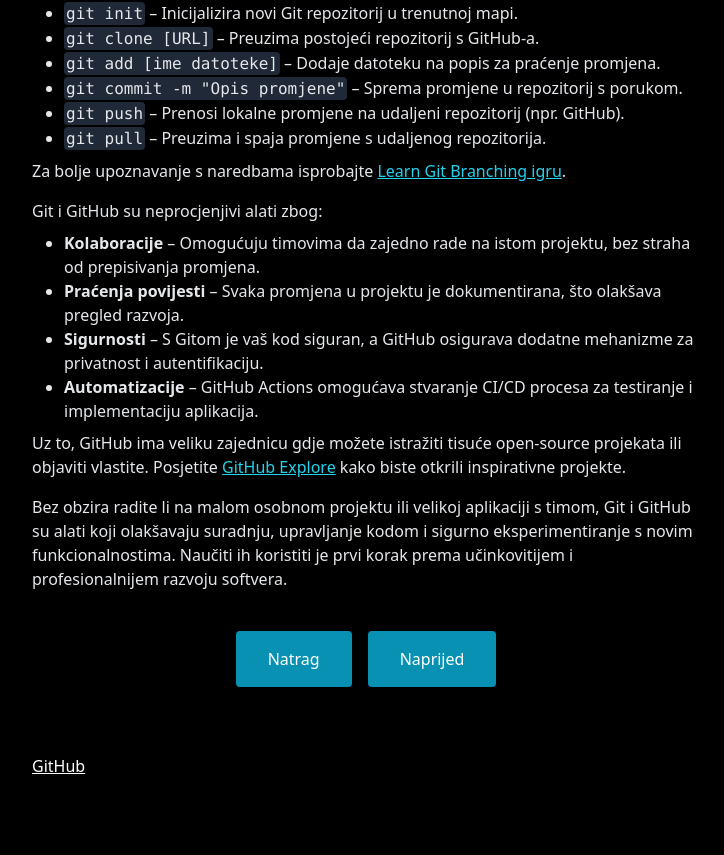
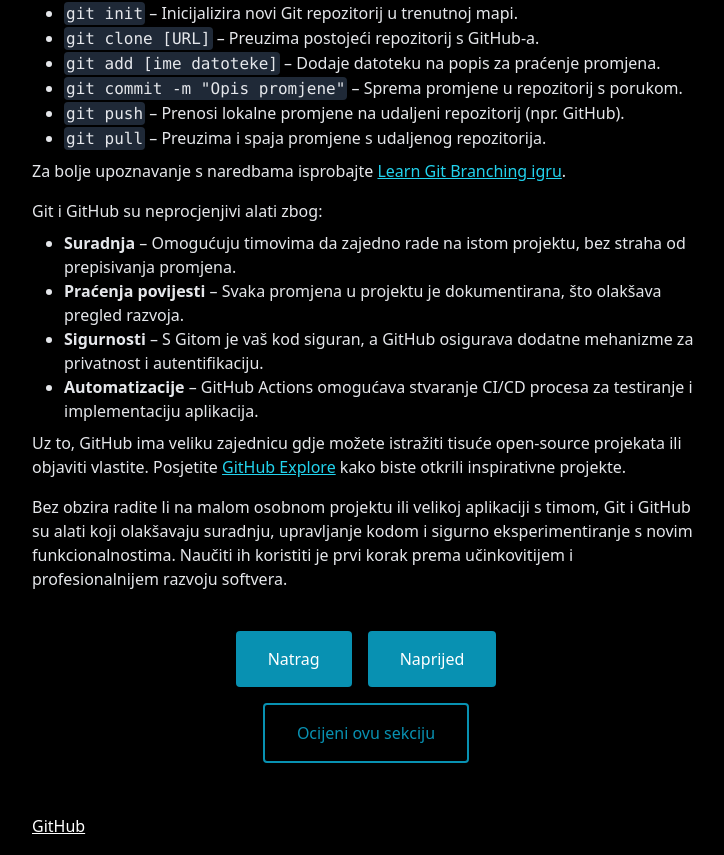
Before and after one commit to Ivo-Kovacevic/web-dev-101, a React (Vite) app: page /git-github in a window 1280 px wide. Shown: the part 977-1832 px from the top of the page, without its empty margins (274-998 px from the left). Before the commit the page ends 1772 px from the top, so only its background shows below. Built offline with nearby package versions, Linux system fonts and the light colour scheme.

Commit message:
add rate section button

```diff
--- a/src/assets/styles/output.css
+++ b/src/assets/styles/output.css
@@ -571,10 +571,6 @@ video {
   margin-top: 1rem;
 }
 
-.mt-6 {
-  margin-top: 1.5rem;
-}
-
 .inline {
   display: inline;
 }
@@ -611,8 +607,17 @@ video {
   border-radius: 0.25rem;
 }
 
+.border-2 {
+  border-width: 2px;
+}
+
 .border-b-2 {
   border-bottom-width: 2px;
+}
+
+.border-cyan-600 {
+  --tw-border-opacity: 1;
+  border-color: rgb(8 145 178 / var(--tw-border-opacity, 1));
 }
 
 .border-b-gray-200 {
@@ -685,6 +690,11 @@ video {
   color: rgb(255 255 255 / var(--tw-text-opacity, 1));
 }
 
+.text-cyan-600 {
+  --tw-text-opacity: 1;
+  color: rgb(8 145 178 / var(--tw-text-opacity, 1));
+}
+
 .no-underline {
   text-decoration-line: none;
 }
@@ -742,6 +752,11 @@ code {
   padding: 0.125rem;
 }
 
+.hover\:border-cyan-800:hover {
+  --tw-border-opacity: 1;
+  border-color: rgb(21 94 117 / var(--tw-border-opacity, 1));
+}
+
 .hover\:bg-cyan-800:hover {
   --tw-bg-opacity: 1;
   background-color: rgb(21 94 117 / var(--tw-bg-opacity, 1));
--- /dev/null
+++ b/src/components/RateSection.tsx
@@ -0,0 +1,12 @@
+export default function RateSection() {
+  return (
+    <a
+      href="https://docs.google.com/forms/d/e/1FAIpQLScP-C2cySNoD98WhH_Suq8afcM-2vYMY4QFBco7OGlIQte_Hg/viewform?usp=sf_link"
+      target="_blank"
+      rel="noopener noreferrer"
+      className="no-underline border-2 text-cyan-600 border-cyan-600 hover:bg-cyan-800 hover:border-cyan-800 px-8 py-4 hover:text-white rounded"
+    >
+      Ocijeni ovu sekciju
+    </a>
+  );
+}
--- a/src/routes/frontend-backend.tsx
+++ b/src/routes/frontend-backend.tsx
@@ -1,5 +1,6 @@
 import * as React from "react";
 import { createFileRoute, Link } from "@tanstack/react-router";
+import RateSection from "../components/RateSection";
 
 export const Route = createFileRoute("/frontend-backend")({
   component: RouteComponent,
@@ -116,7 +117,7 @@ function RouteComponent() {
           </li>
         </ul>
         <p>
-          Za detaljnije razumijevanje API-ja, pročitajte
+          Za detaljnije razumijevanje API-ja, pročitajte{" "}
           <a href="https://www.postman.com/api-platform/" target="_blank" rel="noopener noreferrer">
             Postman vodič za API-je
           </a>
@@ -154,6 +155,7 @@ function RouteComponent() {
           Naprijed
         </Link>
       </div>
+      <RateSection />
     </>
   );
 }
--- a/src/routes/git-github.tsx
+++ b/src/routes/git-github.tsx
@@ -1,6 +1,7 @@
 import * as React from "react";
 import { createFileRoute } from "@tanstack/react-router";
 import { Link } from "@tanstack/react-router";
+import RateSection from "../components/RateSection";
 
 export const Route = createFileRoute("/git-github")({
   component: RouteComponent,
@@ -59,7 +60,7 @@ function RouteComponent() {
         </p>
         <ul className="list-disc pl-8">
           <li>
-            <strong>Kolaboracije u timu</strong> – Više programera može raditi na istom projektu
+            <strong>Suradnja u timu</strong> – Više programera može raditi na istom projektu
             koristeći "pull requestove" i recenzije koda.
           </li>
           <li>
@@ -113,7 +114,7 @@ function RouteComponent() {
         <p>Git i GitHub su neprocjenjivi alati zbog:</p>
         <ul className="list-disc pl-8">
           <li>
-            <strong>Kolaboracije</strong> – Omogućuju timovima da zajedno rade na istom projektu,
+            <strong>Suradnja</strong> – Omogućuju timovima da zajedno rade na istom projektu,
             bez straha od prepisivanja promjena.
           </li>
           <li>
@@ -159,6 +160,7 @@ function RouteComponent() {
           Naprijed
         </Link>
       </div>
+      <RateSection />
     </>
   );
 }
--- a/src/routes/html-css-javascript.tsx
+++ b/src/routes/html-css-javascript.tsx
@@ -1,5 +1,6 @@
 import * as React from "react";
 import { createFileRoute, Link } from "@tanstack/react-router";
+import RateSection from "../components/RateSection";
 
 export const Route = createFileRoute("/html-css-javascript")({
   component: RouteComponent,
@@ -358,6 +359,7 @@ function RouteComponent() {
           Naprijed
         </Link>
       </div>
+      <RateSection />
     </>
   );
 }
--- a/src/routes/javascript-frameworkovi.tsx
+++ b/src/routes/javascript-frameworkovi.tsx
@@ -1,5 +1,6 @@
 import * as React from "react";
 import { createFileRoute, Link } from "@tanstack/react-router";
+import RateSection from "../components/RateSection";
 
 export const Route = createFileRoute("/javascript-frameworkovi")({
   component: RouteComponent,
@@ -159,6 +160,7 @@ function RouteComponent() {
           Naprijed
         </Link>
       </div>
+      <RateSection />
     </>
   );
 }
--- a/src/routes/uvod-u-web-development.tsx
+++ b/src/routes/uvod-u-web-development.tsx
@@ -1,5 +1,6 @@
 import * as React from "react";
 import { createFileRoute, Link } from "@tanstack/react-router";
+import RateSection from "../components/RateSection";
 
 export const Route = createFileRoute("/uvod-u-web-development")({
   component: RouteComponent,
@@ -67,6 +68,7 @@ function RouteComponent() {
           Naprijed
         </Link>
       </div>
+      <RateSection />
     </>
   );
 }
```
